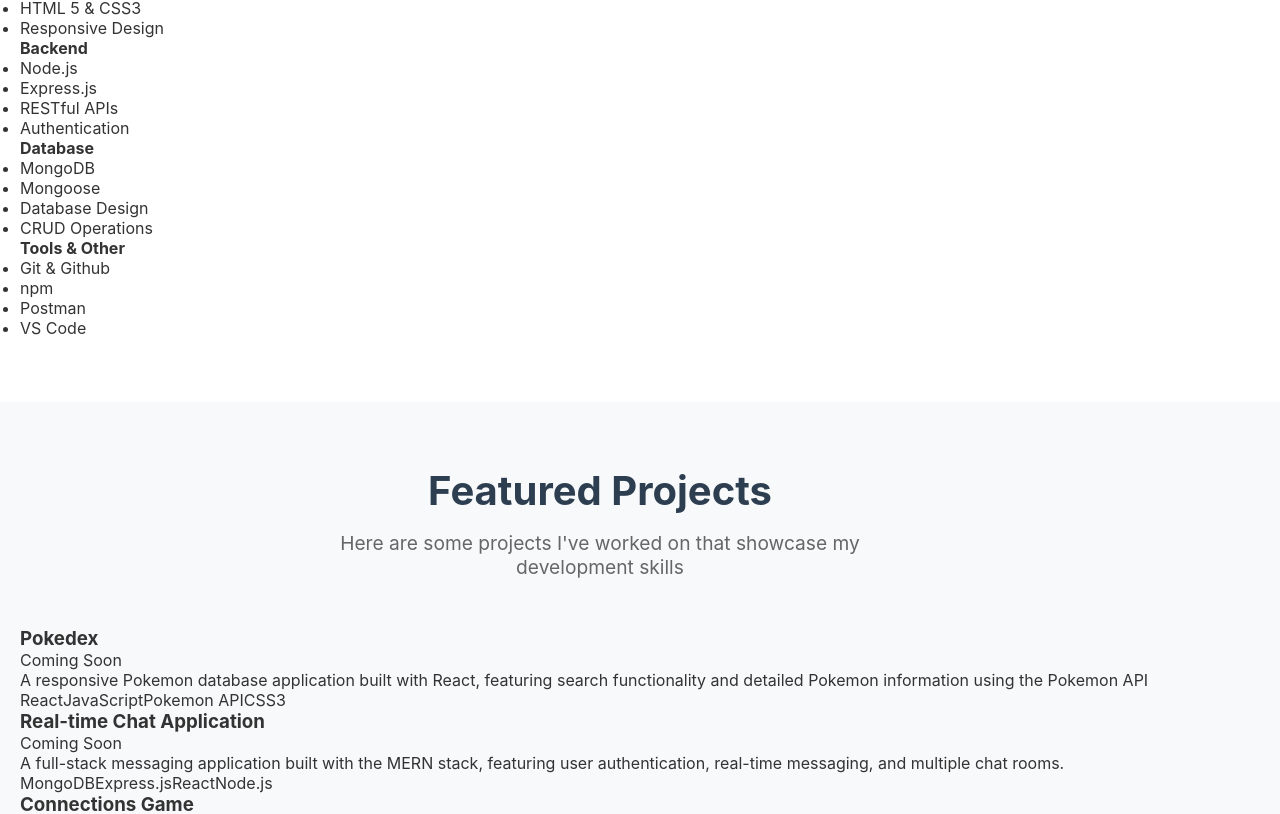
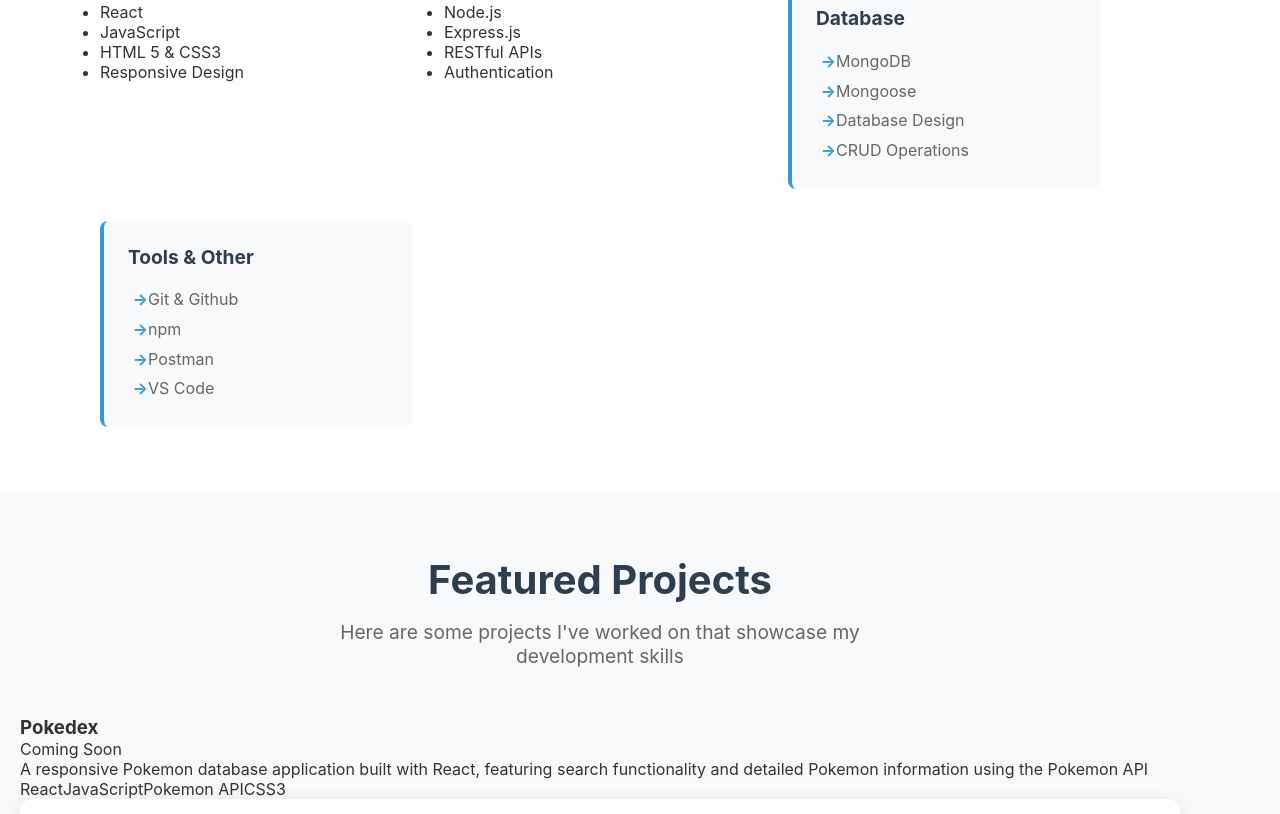
Before and after one commit to FlintSparx/flintsparx.github.io, a React (Create React App) app: page / in a window 1280 px wide. Shown: the part 746-1560 px from the top of the page. Built offline with nearby package versions, Linux system fonts and the light colour scheme.

Commit message:
Updated app.css

```diff
--- a/src/App.css
+++ b/src/App.css
@@ -156,3 +156,72 @@ section {
   font-size: 1.1rem;
   text-align: center;
 }
+
+.about-content p {
+  margin-bottom: 1.5rem;
+}
+
+.skills h3 {
+  text-align: center;
+  margin-bottom: 2rem;
+  font-size: 1.8rem;
+  color: #2c3e50;
+}
+
+.skills-grid {
+  display: grid;
+  grid-template-columns: repeat(auto-fit, minmax(250px, 1fr));
+  gap: 2rem;
+  max-width: 1000px;
+  margin: 0 auto;
+}
+
+.skill-category {
+  background: #f8f9fa;
+  padding: 1.5rem;
+  border-radius: 8px;
+  border-left: 4px solid #3498db;
+
+}
+
+.skill-category h4 {
+  margin-bottom: 1rem;
+  color: #2c3e50;
+  font-size: 1.2rem;
+}
+
+.skill-category ul {
+  list-style: none;
+}
+
+.skill-category li {
+  padding: 0.3rem;
+  color: #666;
+}
+
+.skill-category li::before {
+  content: "->";
+  color: #3498db;
+  font-weight: bold;
+}
+
+/* Projects Section */
+
+.projects {
+  background: #f8f9fa;
+}
+
+.projectts-grid {
+  display: grid;
+  grid-template-columns: repeat(auto-fit, minmax(350px, 1fr));
+  gap: 2rem;
+  margin-top: 2rem;
+}
+
+.project-card {
+  background: white;
+  border-radius: 12px;
+  padding: 2rem;
+  box-shadow: 0 4px 20px rgba(0, 0, 0, 0.1);
+  transition: transform 0.3s ease, box-shadow 0.3 ease;
+}
```
